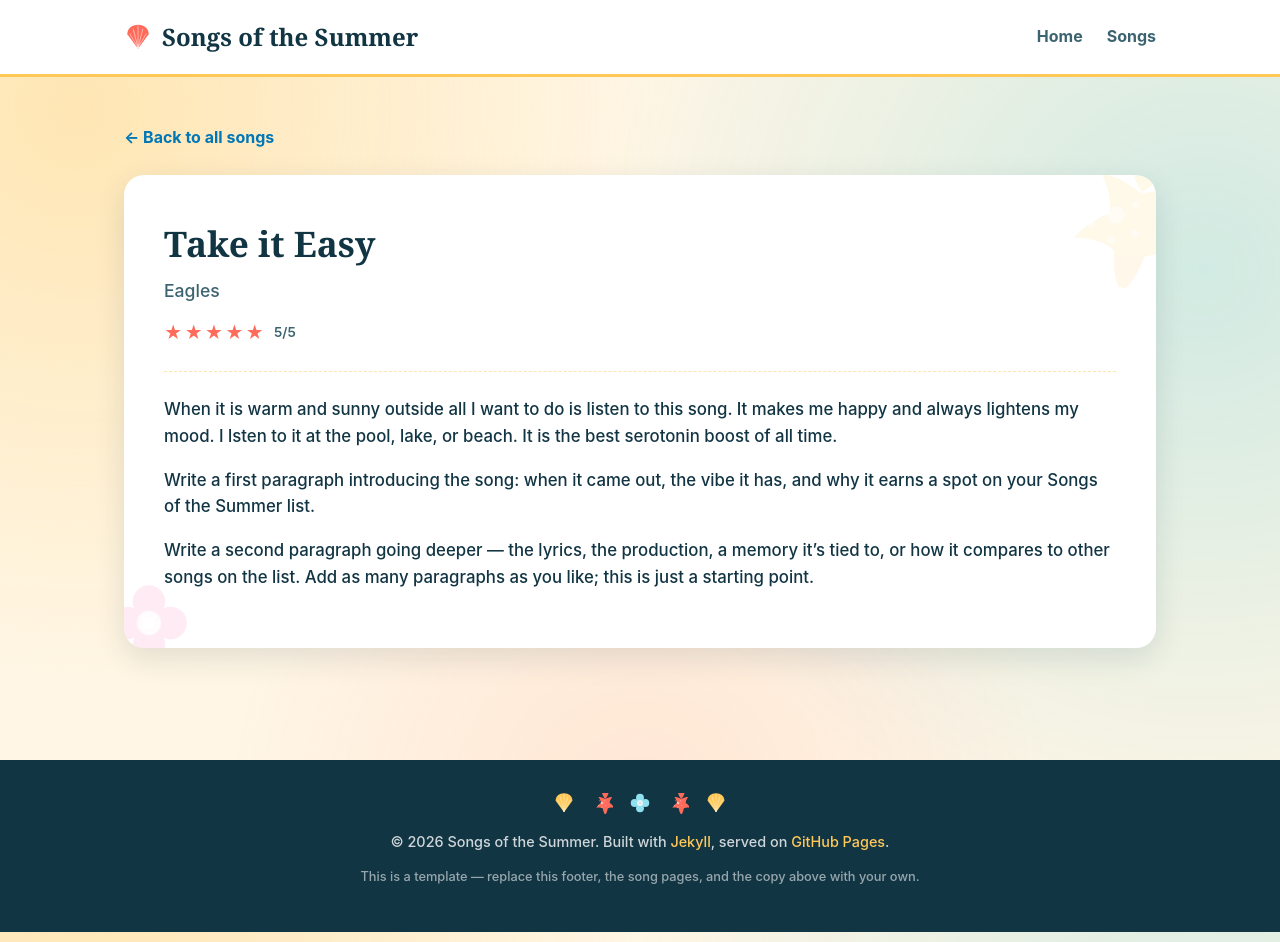
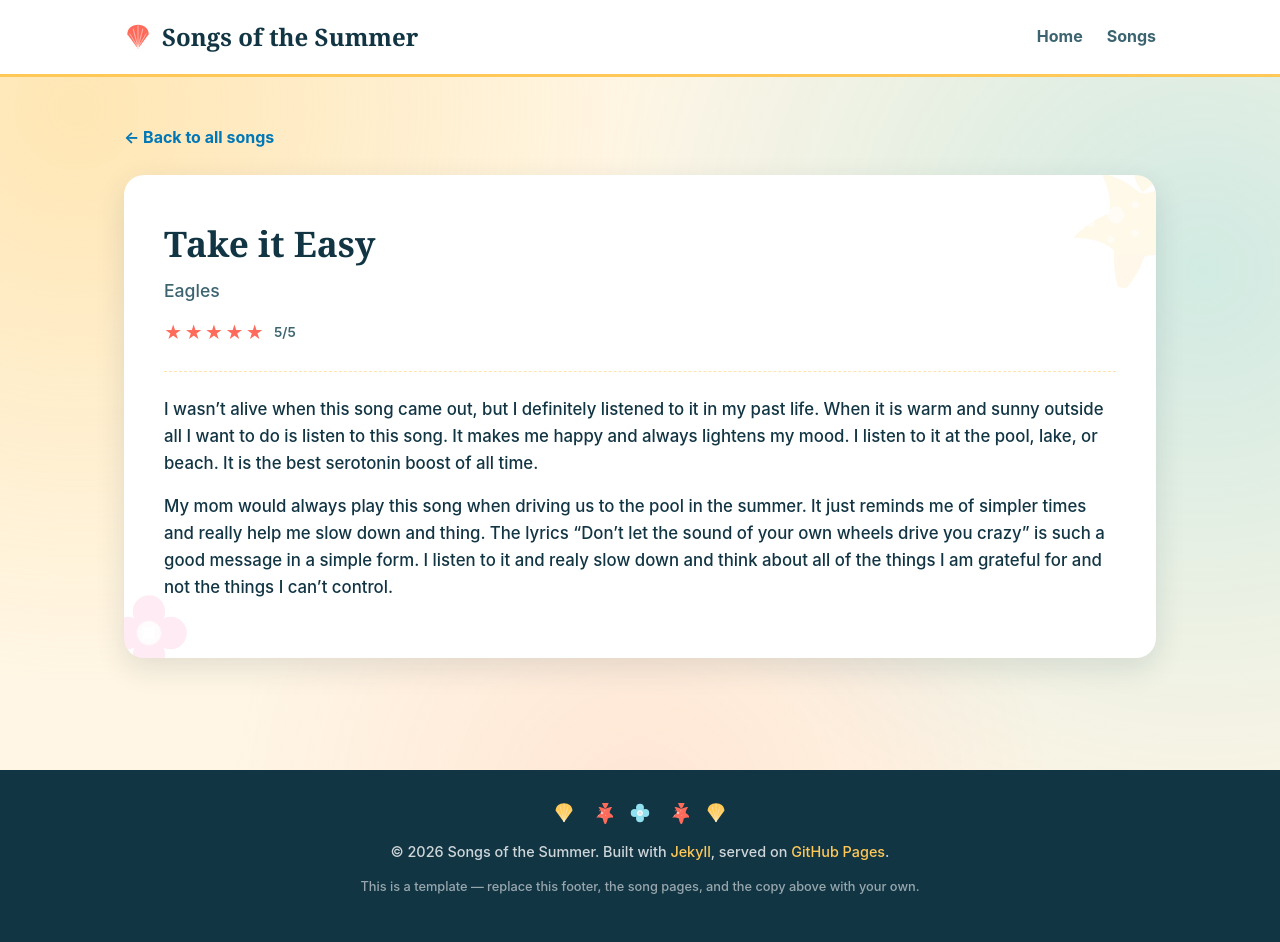
Before and after one commit to abbyduffer12/songsofthesummer26, a Jekyll site: the page built from _songs/song-01.md, in a window 1280 px wide. Built offline with Jekyll 4.4.1, drawn with Linux system fonts in a browser that asks for light colours.

Commit message:
Revise song description and enhance personal connection
Corrected typos and added personal reflections about the song.

```diff
--- a/_songs/song-01.md
+++ b/_songs/song-01.md
@@ -5,11 +5,6 @@ performer: "Eagles"
 rating: 5
 ---
 
-When it is warm and sunny outside all I want to do is listen to this song. It makes me happy and always lightens my mood. I lsten to it   at the pool, lake, or beach. It is the best serotonin boost of all time.
+I wasn't alive when this song came out, but I definitely listened to it in my past life. When it is warm and sunny outside all I want to do is listen to this song. It makes me happy and always lightens my mood. I listen to it at the pool, lake, or beach. It is the best serotonin boost of all time.
 
-Write a first paragraph introducing the song: when it came out, the vibe it
-has, and why it earns a spot on your Songs of the Summer list.
-
-Write a second paragraph going deeper &mdash; the lyrics, the production, a
-memory it's tied to, or how it compares to other songs on the list. Add as
-many paragraphs as you like; this is just a starting point.
+My mom would always play this song when driving us to the pool in the summer. It just reminds me of simpler times and really help me slow down and thing. The lyrics "Don't let the sound of your own wheels drive you crazy" is such a good message in a simple form. I listen to it and realy slow down and think about all of the things I am grateful for and not the things I can't control.
```
